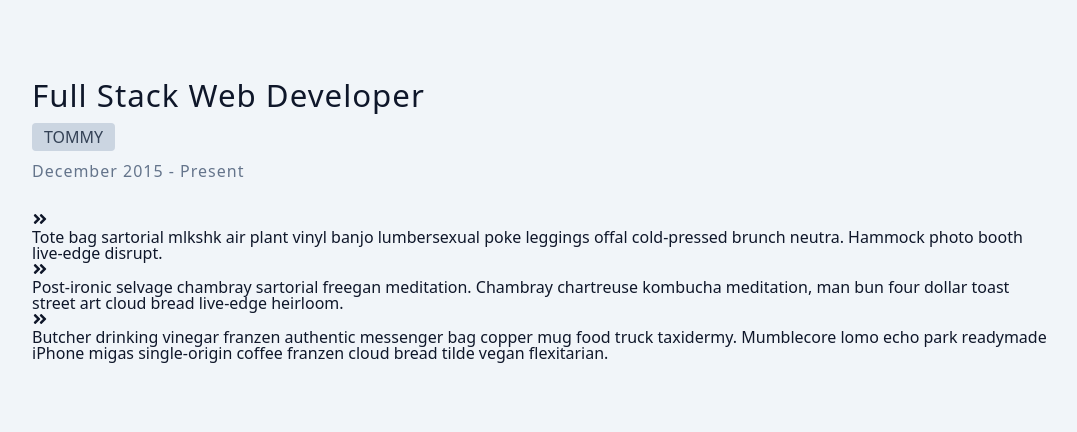
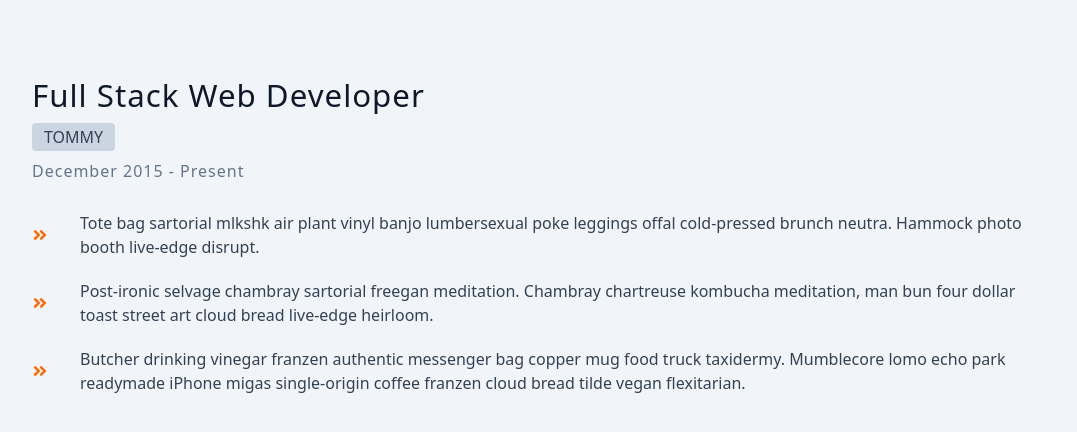
Before and after one commit to misiek869/Tabs_small-projects, a React (Vite) app: page / in a window 1280 px wide. Shown: the top 432 px of the page, without its empty margins (96-1173 px from the left). Built offline with nearby package versions, Linux system fonts and the light colour scheme.

Commit message:
style duties

```diff
--- a/src/index.css
+++ b/src/index.css
@@ -199,3 +199,20 @@ main {
 	letter-spacing: var(--letterSpacing);
 	margin-bottom: 2rem;
 }
+
+.job-desc {
+	display: grid;
+	grid-template-columns: auto 1fr;
+	column-gap: 2rem;
+	align-items: center;
+	margin-bottom: 1.25rem;
+}
+
+.job-icon {
+	color: var(--primary-500);
+}
+
+.job-desc p {
+	color: var(--grey-700);
+	line-height: 1.5;
+}
```
